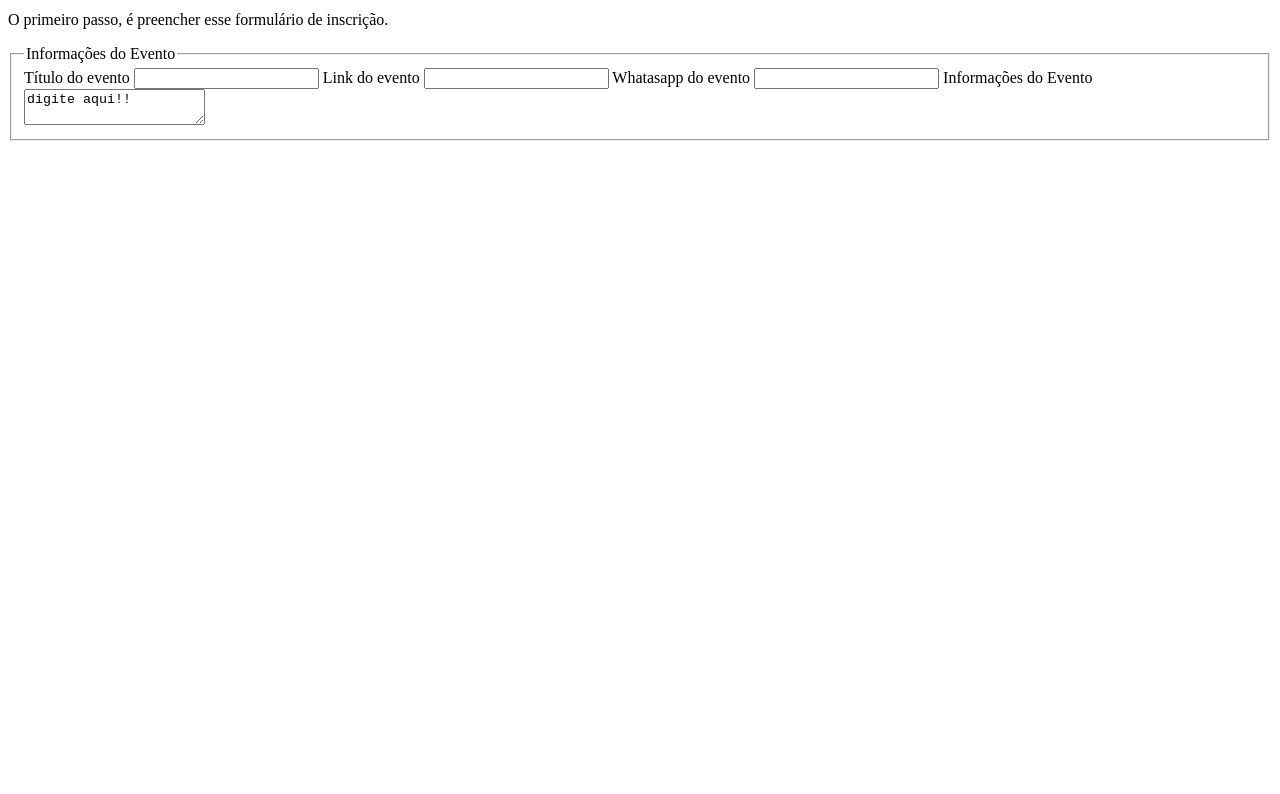
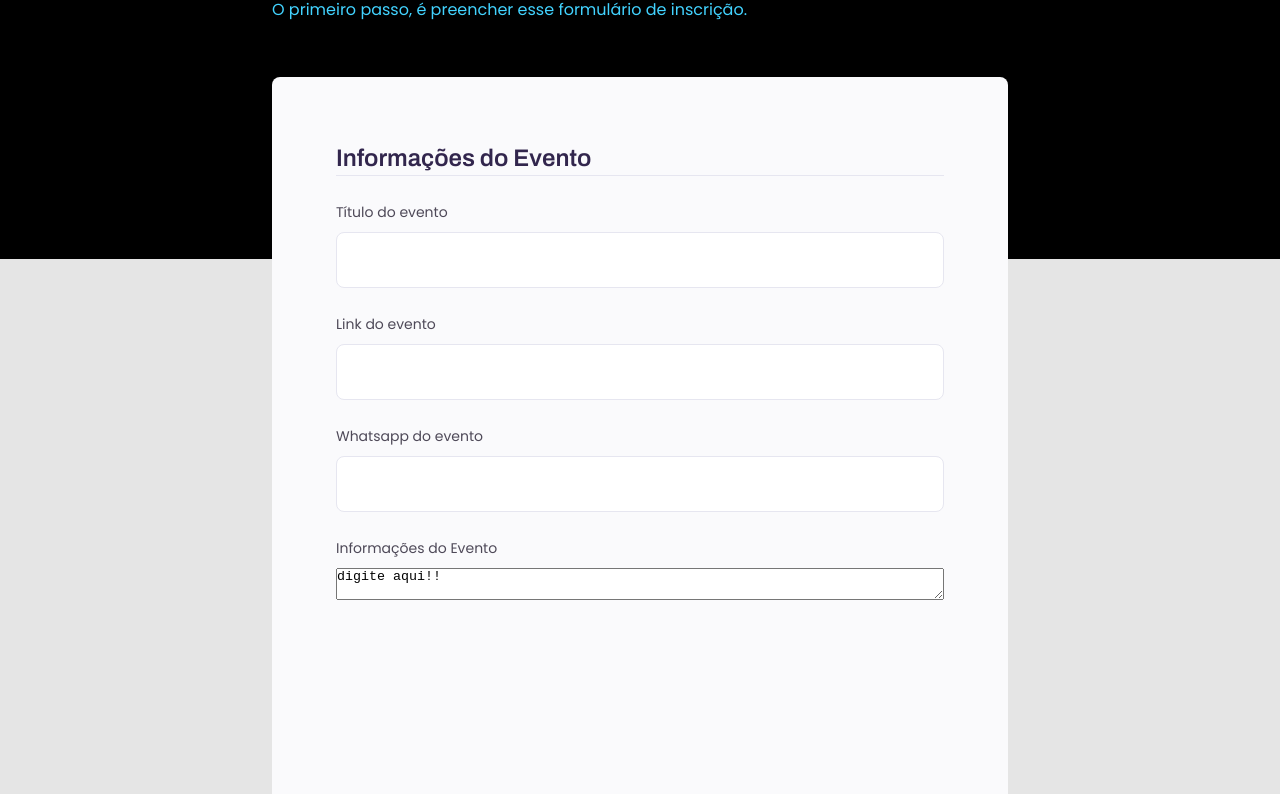
Before and after one commit to AdySoares/Formulario, a plain HTML site: page index.html in a window 1280 px wide. Shown: the part 69-863 px from the top of the page. Before the commit the page ends 800 px from the top, so only its background shows below. Drawn offline with Linux system fonts and the light colour scheme.

Commit message:
Estilizando o primeiro campo do formulario e os títulos, adicionando um separador do legend e mudando a cor de fundo

```diff
--- a/index.html
+++ b/index.html
@@ -1,8 +1,15 @@
 <!DOCTYPE html>
 <html lang="Pt-br">
 <head>
+
+    <link rel="preconnect" href="https://fonts.googleapis.com">
+    <link rel="preconnect" href="https://fonts.gstatic.com" crossorigin>
     <meta charset="UTF-8">
     <meta name="viewport" content="width=device-width, initial-scale=1.0">
+
+    <link rel="stylesheet" href="style.css">
+    <link href="https://fonts.googleapis.com/css2?family=Archivo:wght@600;700&family=Poppins&display=swap" rel="stylesheet">
+
     <title>Formulário</title>
 </head>
 <body>
@@ -15,18 +22,29 @@
 
         <form action="">
             <fieldset>
+                <div class="fieldset-wrapper">
                     <legend>Informações do Evento</legend>
+
+                    <div class="input-wrapper">
                         <label for="Envent-Title">Título do evento</label>
                         <input type="text" id="Envent-Title">
-
+                    </div>
+                    <div class="input-wrapper">
                         <label for="Envent-Link">Link do evento</label>
                         <input type="url" id="Envent-Link">
+                    </div>
 
-            <label for="Envent-Whatasapp">Whatasapp do evento</label>
-            <input type="nunber" id="Envent-Whatasapp">
+                    <div class="input-wrapper">
+                        <label for="Envent-Whatsapp">Whatsapp do evento</label>
+                        <input type="number" id="Envent-Whatsapp">
+                    </div>
 
+                    <div class="input-wrapper">
                         <label for="Envent-Info">Informações do Evento</label>
                         <textarea name="" id="Event-Info">digite aqui!!</textarea>
+                    </div>
+
+                </div>
 
             </fieldset>
         </form>
--- /dev/null
+++ b/style.css
@@ -0,0 +1,83 @@
+*{
+ box-sizing: border-box;
+ margin: 0;
+ padding: 0;
+}
+body::before{
+    content: '';
+    background-color: black;
+    width: 100%;
+    height: 328px;
+
+    display: block;
+    position: absolute;
+    z-index: -1;
+}
+body{
+    background-color: #E5E5E5;
+}
+h1{
+    font-family: 'Archivo';
+    font-style: normal;
+    font-weight: 700;
+    font-size: 36px;
+    line-height: 42px;
+
+    color: #FFFFFF;
+}
+p{
+    margin-top: 24px;
+    font-family: 'Poppins';
+    font-weight: 400;
+    font-size: 16px;
+    line-height: 26px;
+
+    color: #42D3FF;
+}
+.page{
+    margin: auto;
+    width: 736px;
+}
+form{
+    background-color: #FAFAFC;
+
+    margin-top: 54px;
+    padding: 64px;
+
+    width: 736px;
+    height: 1430px;
+    border-radius: 8px 8px 0 0;
+}
+fieldset, .fieldset-wrapper{
+    border:none;
+    display: flex;
+    flex-direction: column;
+    gap: 24px;
+}
+fieldset legend{
+    font-family: 'Archivo';
+    font-weight: 600;
+    font-size: 24px;
+    line-height: 34px;
+/* Adicionar o padding-bottom aki(esqueci o valor) */
+    color: #32264D;
+    border-bottom: 1px solid #E6E6F0;
+}
+fieldset label{
+    font-family: 'Poppins';
+    font-weight: 400;
+    font-size: 14px;
+    line-height: 24px;
+
+    color: #4E4958;
+}
+fieldset input{
+    height: 56px;
+    border: 1px solid #E6E6F0;
+    border-radius: 8px
+}
+.input-wrapper{
+    display: flex;
+    flex-direction: column;
+    gap: 8px;
+}
```
Lines whose indentation alone changed are shown as unchanged.
